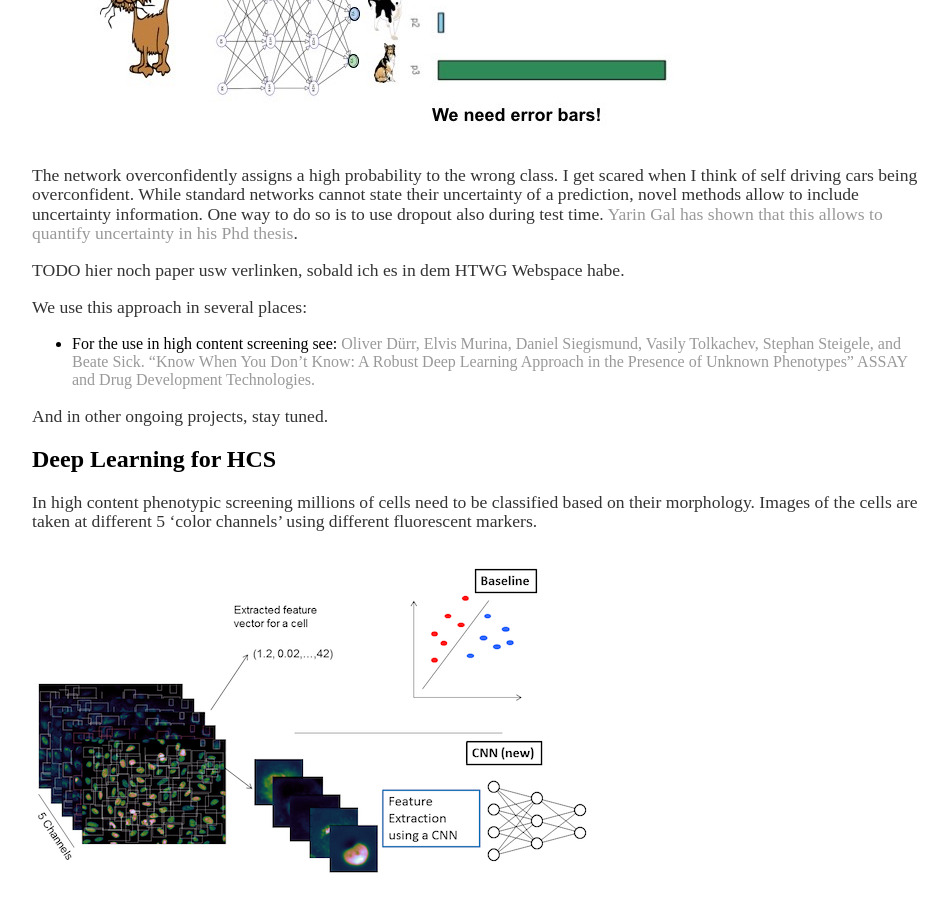
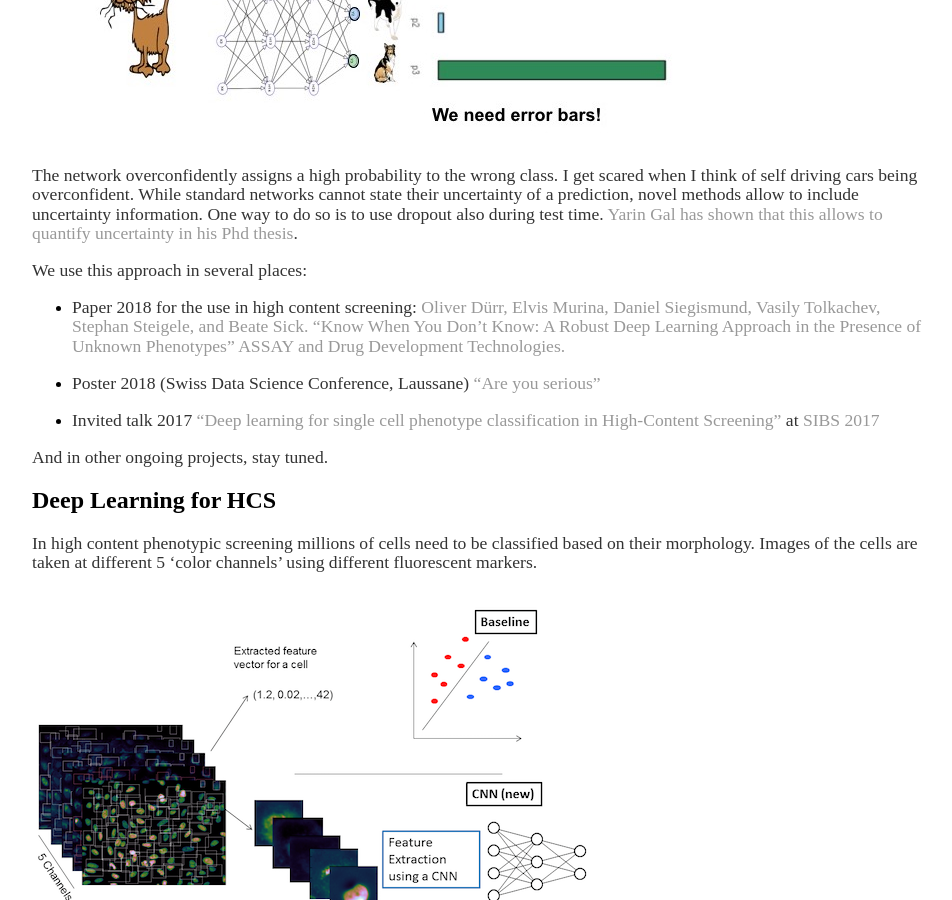
Before and after one commit to oduerr/oduerr.github.io, a Jekyll site: the page built from index.md, in a window 1280 px wide and 900 px high, scrolled down 609 px. Shown: the whole window, without its empty margins (160-1112 px from the left). Built offline with Jekyll 4.4.1, drawn with Linux system fonts in a browser that asks for light colours.

Commit message:
Added Posters

```diff
--- a/_includes/uncertainty.md
+++ b/_includes/uncertainty.md
@@ -6,10 +6,12 @@ Recently deep neural networks have become standard in many areas of analysing pe
 
 The network overconfidently assigns a high probability to the wrong class. I get scared when I think of self driving cars being overconfident. While standard networks cannot state their uncertainty of a prediction, novel methods allow to include uncertainty information. One way to do so is to use dropout also during test time. [Yarin Gal has shown that this allows to quantify uncertainty in his Phd thesis](https://arxiv.org/abs/1506.02142).
 
-TODO hier noch paper usw verlinken, sobald ich es in dem HTWG Webspace habe.
-
 We use this approach in several places:
 
-* For the use in high content screening see: [Oliver Dürr, Elvis Murina, Daniel Siegismund, Vasily Tolkachev, Stephan Steigele, and Beate Sick. "Know When You Don't Know: A Robust Deep Learning Approach in the Presence of Unknown Phenotypes" ASSAY and Drug Development Technologies.](https://www.liebertpub.com/doi/10.1089/adt.2018.859)
+* Paper 2018 for the use in high content screening: [Oliver Dürr, Elvis Murina, Daniel Siegismund, Vasily Tolkachev, Stephan Steigele, and Beate Sick. "Know When You Don't Know: A Robust Deep Learning Approach in the Presence of Unknown Phenotypes" ASSAY and Drug Development Technologies.](https://www.liebertpub.com/doi/10.1089/adt.2018.859)
+
+* Poster 2018 (Swiss Data Science Conference, Laussane) ["Are you serious"](http://www-home.htwg-konstanz.de/~oduerr/poster/SDS_2018_Poster_are_you_serious.pdf)
+
+* Invited talk 2017 ["Deep learning for single cell phenotype classification in High-Content Screening"](http://www-home.htwg-konstanz.de/~oduerr/talks/Talk_SIBS_2017.pdf) at [SIBS 2017](http://www.sibs2017.ethz.ch/)
 
 And in other ongoing projects, stay tuned.
```
